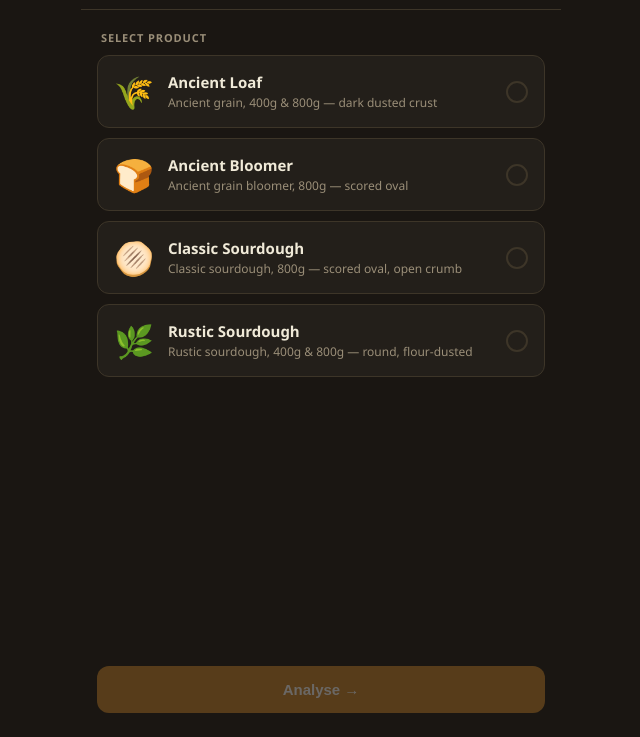
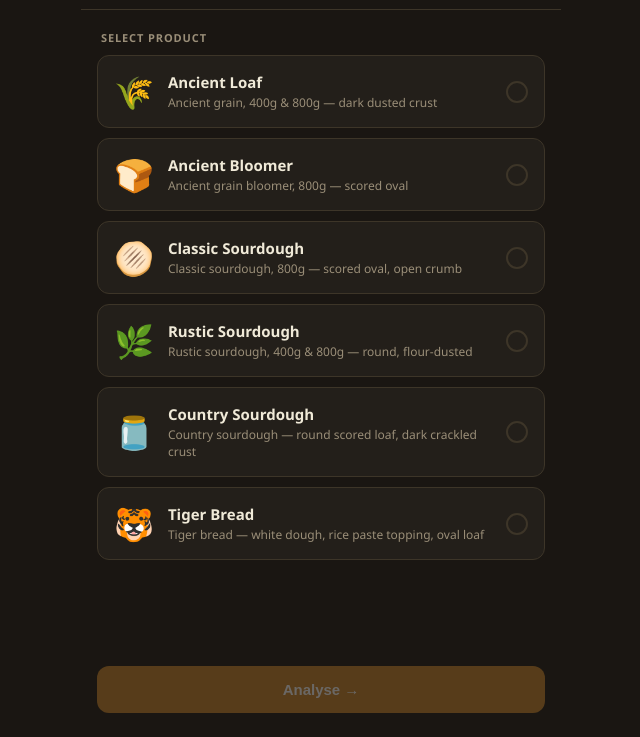
Before and after one commit to Timson974/bakery-qc, a plain HTML site: page index.html in a window 1280 px wide. Shown: the part 63-800 px from the top of the page, without its empty margins (319-959 px from the left). Drawn offline with Linux system fonts and the light colour scheme.

Commit message:
Add files via upload

```diff
--- a/index.html
+++ b/index.html
@@ -611,6 +611,71 @@ const PRODUCTS = [
         'Shorter fermentation may help control browning rate'
       ]
     }
+  },
+  {
+    id: 'country_sourdough',
+    icon: '🫙',
+    name: 'Country Sourdough',
+    desc: 'Country sourdough — round scored loaf, dark crackled crust',
+    thresholds: {
+      underbaked: { max: 55 },
+      proper:     { min: 55, max: 72 },
+      overbaked:  { min: 72 }
+    },
+    advice: {
+      underbaked: [
+        'Crust needs more colour — extend bake 5–8 minutes',
+        'Ensure deck temperature is at least 230°C for final dry-out',
+        'Knock on base — should sound hollow before pulling',
+        'Open oven damper in last 5 min to aid crust drying'
+      ],
+      proper: [
+        'Deep crackled crust achieved — correct Maillard development',
+        'Check internal temperature: 96–98°C at centre',
+        'Allow to cool on wire rack minimum 45 minutes before cutting'
+      ],
+      overbaked: [
+        'Reduce oven temperature 10–15°C after first 20 minutes',
+        'Country sourdough has high water content — monitor colour closely in last 10 min',
+        'If crust darkens too fast, tent loosely with paper',
+        'Check thermostat calibration — oven may be running hot'
+      ]
+    }
+  },
+  {
+    id: 'tiger_bread',
+    icon: '🐯',
+    name: 'Tiger Bread',
+    desc: 'Tiger bread — white dough, rice paste topping, oval loaf',
+    // Tiger bread: rice paste topping gives distinctive crackled orange pattern.
+    // Sampling zone: top_centre captures the characteristic tiger pattern best.
+    // Calibrated from production photo: proper = top_centre ~58.7
+    // Underbaked tiger bread is pale cream/yellow; proper is deep orange-brown.
+    sampleZone: 'top',  // override: use top-centre zone (tiger pattern on top)
+    thresholds: {
+      underbaked: { max: 44 },
+      proper:     { min: 44, max: 68 },
+      overbaked:  { min: 68 }
+    },
+    advice: {
+      underbaked: [
+        'Rice paste topping needs more heat to develop colour — extend bake 4–6 minutes',
+        'Target deep orange-brown pattern, not pale yellow',
+        'Increase top heat if deck oven — tiger colour comes from radiant heat above',
+        'Check rice paste consistency — too thick will colour unevenly'
+      ],
+      proper: [
+        'Tiger pattern is correct deep orange — good rice paste development',
+        'Crust should be firm and crisp when tapped',
+        'Allow 20–30 minutes cooling before slicing'
+      ],
+      overbaked: [
+        'Rice paste is burning — reduce top heat or shorten bake by 3–5 minutes',
+        'Tiger pattern should be orange-brown, not dark brown/black',
+        'Lower oven temperature 10°C for next batch',
+        'Check rice paste recipe — excess sugar accelerates browning'
+      ]
+    }
   }
 ];
 
@@ -707,11 +772,12 @@ function showSampleOverlay() {
   const w = zone.offsetWidth;
   const h = zone.offsetHeight;
 
-  // Lower-centre zone — avoids flour-dusted top crust
+  // Sample zone: lower-centre by default, top-centre for tiger bread
+  const usesTop = selectedProduct && selectedProduct.sampleZone === 'top';
   const sw = w * 0.50;
-  const sh = h * 0.45;
+  const sh = usesTop ? h * 0.40 : h * 0.45;
   const sx = (w - sw) / 2;
-  const sy = h * 0.45;
+  const sy = usesTop ? h * 0.05 : h * 0.45;
 
   overlay.style.left = sx + 'px';
   overlay.style.top  = sy + 'px';
@@ -733,12 +799,12 @@ function runAnalysis() {
   canvas.height = img.naturalHeight;
   ctx.drawImage(img, 0, 0);
 
-  // Sample lower-centre region (avoids flour-dusted top crust)
-  // Target: bottom 60% of frame, centre 50% width
+  // Sample zone: top-centre for tiger bread, lower-centre for all others
+  const usesTopZone = selectedProduct && selectedProduct.sampleZone === 'top';
   const sx = Math.floor(canvas.width  * 0.25);
-  const sy = Math.floor(canvas.height * 0.45);
+  const sy = usesTopZone ? Math.floor(canvas.height * 0.05) : Math.floor(canvas.height * 0.45);
   const sw = Math.floor(canvas.width  * 0.50);
-  const sh = Math.floor(canvas.height * 0.45);
+  const sh = usesTopZone ? Math.floor(canvas.height * 0.40) : Math.floor(canvas.height * 0.45);
 
   const data = ctx.getImageData(sx, sy, sw, sh).data;
   let r = 0, g = 0, b = 0, n = 0;
```
